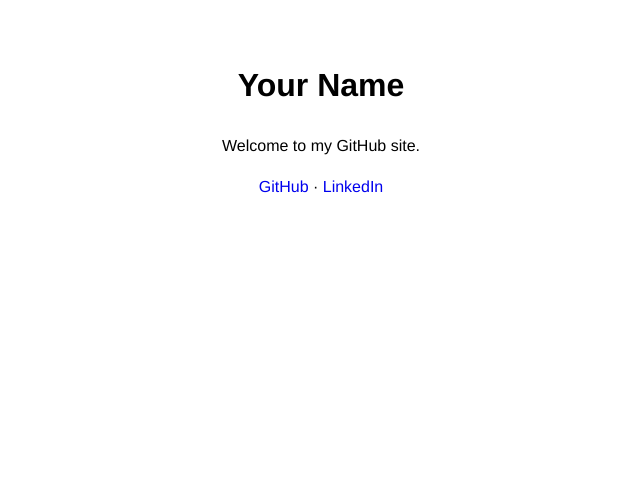
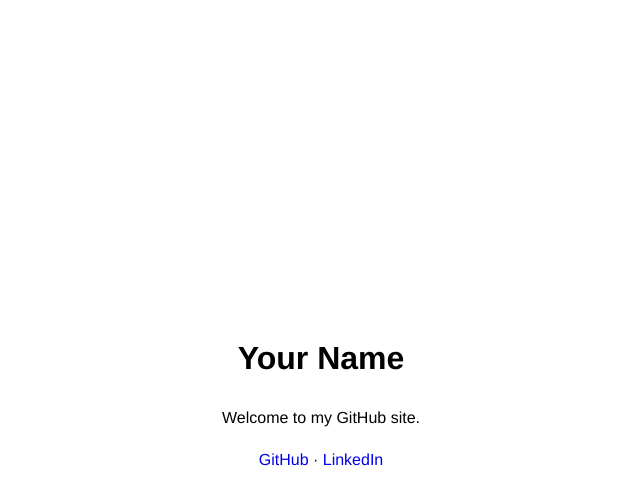
Before and after one commit to EL-Zhou/el-zhou.github.io, a plain HTML site: page index.html in a window 1280 px wide. Shown: the whole page, without its empty margins (319-959 px from the left). Drawn offline with Linux system fonts and the light colour scheme.

Commit message:
Update index.html

```diff
--- a/index.html
+++ b/index.html
@@ -7,21 +7,30 @@
   <style>
     body {
       font-family: Helvetica, Arial, sans-serif;
+      margin: 0;
+      min-height: 100vh;
+      display: flex;
+      align-items: center;      /* vertical center */
+      justify-content: center;  /* horizontal center */
+      text-align: center;
+      line-height: 1.6;
+      padding: 0 20px;
+    }
+    .container {
       max-width: 780px;
-      margin: 60px auto;
-      padding: 0 20px;
-      line-height: 1.6;
-      text-align: center;   /* center text */
+      width: 100%;
     }
     a { text-decoration: none; }
   </style>
 </head>
 <body>
+  <div class="container">
     <h1>Your Name</h1>
     <p>Welcome to my GitHub site.</p>
     <p>
       <a href="https://github.com/YOURUSERNAME">GitHub</a> ·
       <a href="https://www.linkedin.com/in/ekzhou">LinkedIn</a>
     </p>
+  </div>
 </body>
 </html>
```
Lines whose indentation alone changed are shown as unchanged.
